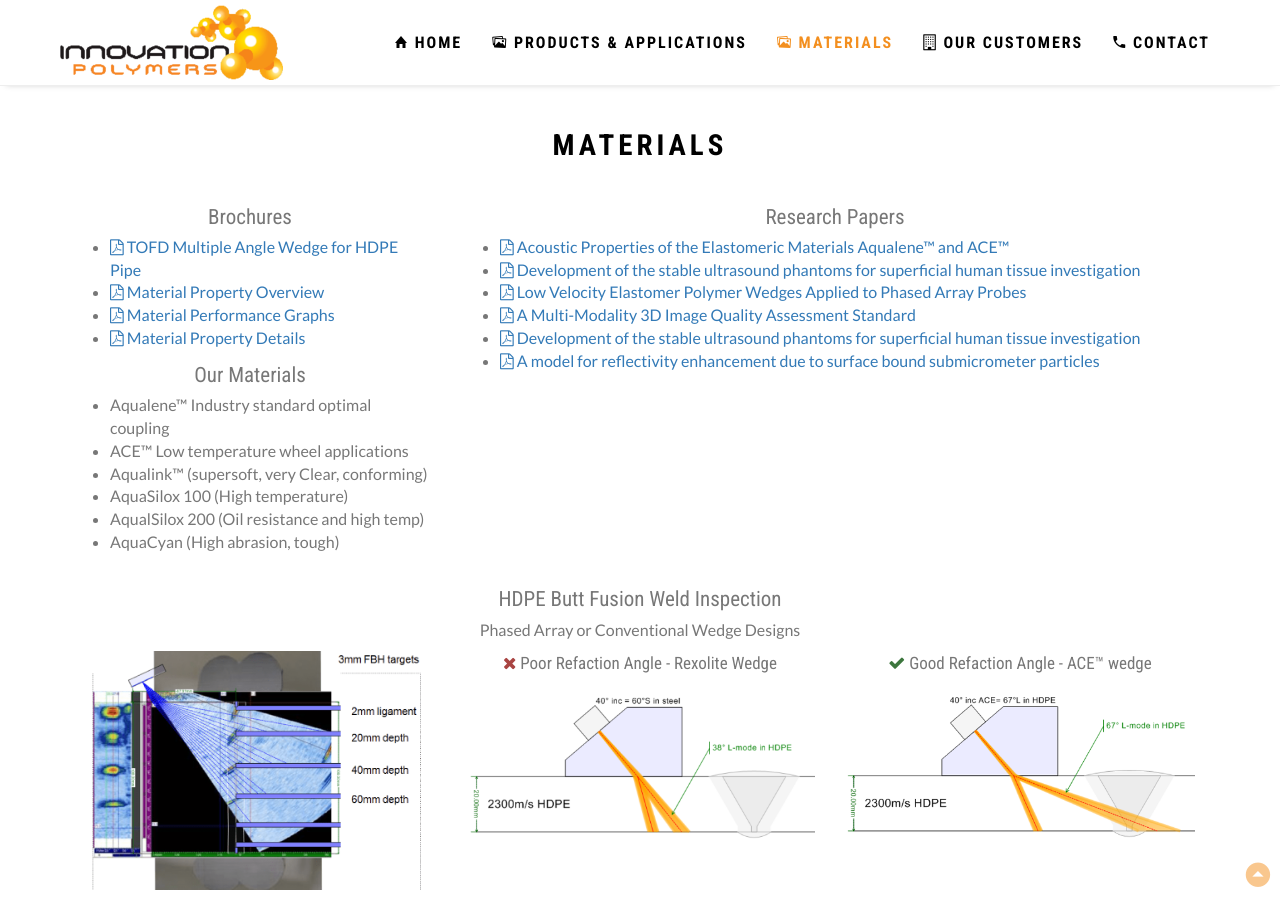
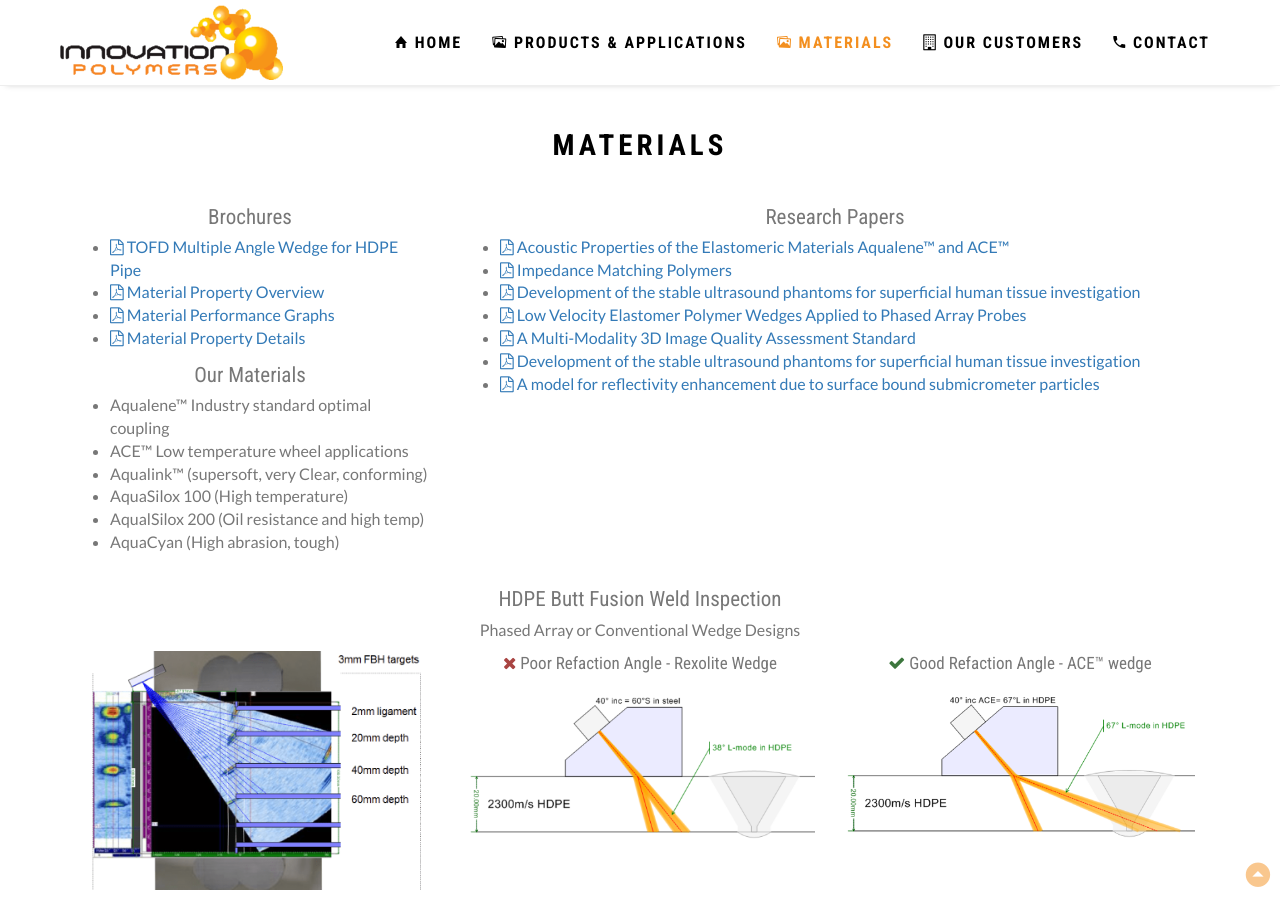
Before and after one commit to coreymartella/innovationpolymers, a Jekyll site: the page built from index.html, in a window 1280 px wide and 900 px high, scrolled down 5023 px. Built offline with Jekyll 4.4.1, drawn with Linux system fonts in a browser that asks for light colours; nearby versions of some CDN libraries; some web fonts are replaced.

Commit message:
add impedance RP

```diff
--- a/index.html
+++ b/index.html
@@ -360,6 +360,12 @@
                       </a>
                     </li>
                     <li>
+                      <a href="/assets/pdfs/Impedance_Matching_Polymers 2021.pdf" download>
+                        <i class="fa fa-file-pdf-o"></i>
+                        Impedance Matching Polymers
+                      </a>
+                    </li>
+                    <li>
                       <a href="/assets/pdfs/Medical%20428-4877-1-PB-Aqualene-Kaunas.pdf" download>
                         <i class="fa fa-file-pdf-o"></i>
                         Development of the stable ultrasound phantoms for superficial human tissue investigation
```
Also changed, not shown: 1 other file.
